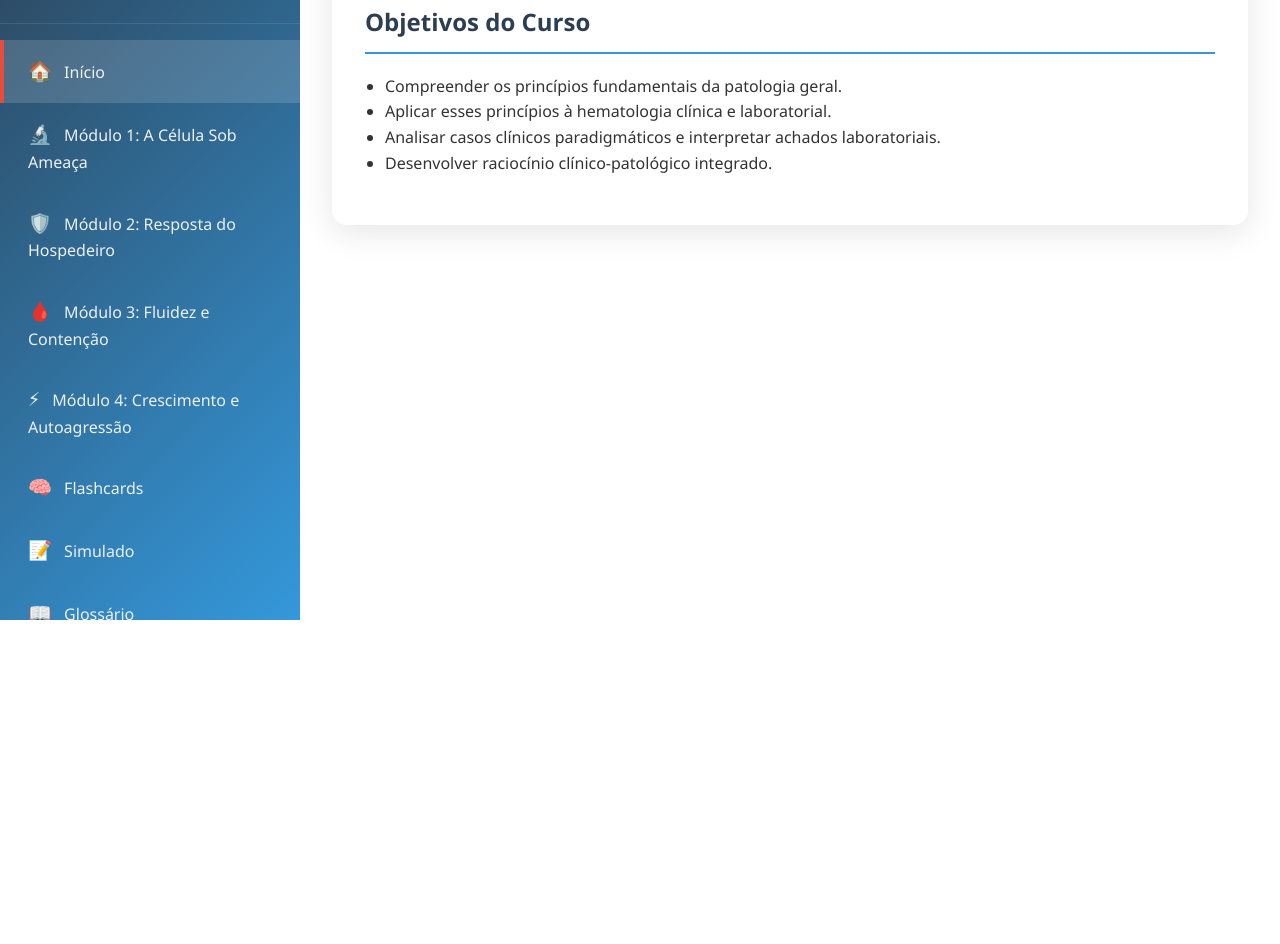
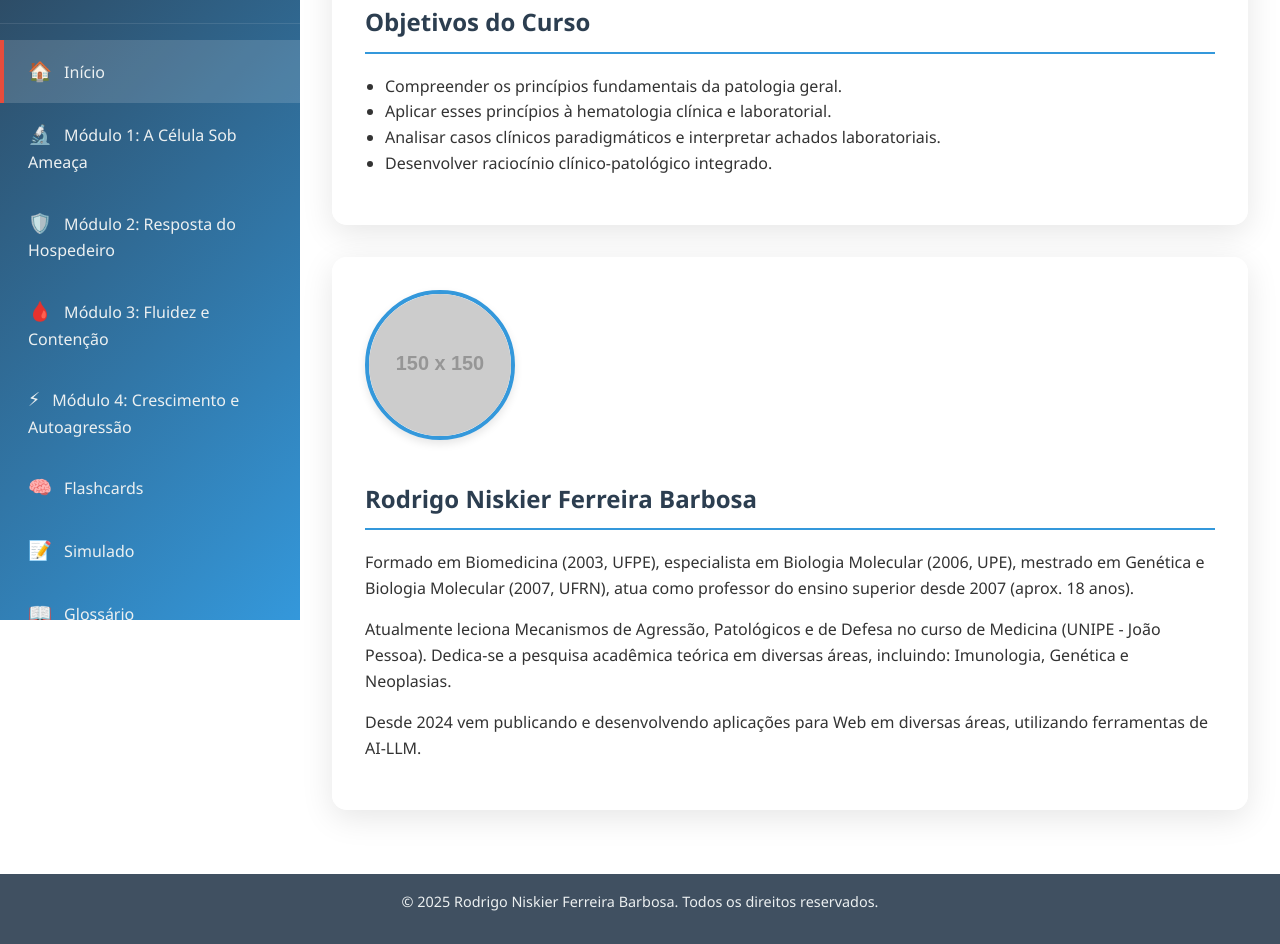
Before and after one commit to rodrigoniskier/hemato-patol, a plain HTML site: page index.html in a window 1280 px wide. Shown: the part 180-1124 px from the top of the page. Before the commit the page ends 800 px from the top, so only its background shows below. Drawn offline with Linux system fonts and the light colour scheme; placeholder pictures from the web are drawn by us.

Commit message:
Update index.html

```diff
--- a/index.html
+++ b/index.html
@@ -22,18 +22,22 @@
             box-sizing: border-box;
         }
 
+        html, body {
+            height: 100%;
+        }
+
         body {
             font-family: 'Segoe UI', Tahoma, Geneva, Verdana, sans-serif;
             line-height: 1.6;
             color: var(--text-color);
-            /* AJUSTE: Fundo de imagem em vez de gradiente */
             background: url('background3.png') center center/cover no-repeat fixed;
-            min-height: 100vh;
+            display: flex;
+            flex-direction: column;
         }
 
         .container {
             display: flex;
-            min-height: 100vh;
+            flex: 1; /* Faz o container crescer para preencher o espaço */
         }
 
         .sidebar {
@@ -243,7 +247,6 @@
             font-size: 0.9rem;
             width: 280px;
             white-space: normal;
-            /* AJUSTE: Z-index alto para garantir que fique sobre outros elementos */
             z-index: 1001;
             opacity: 0;
             visibility: hidden;
@@ -394,6 +397,38 @@
         .reference-list a:hover { text-decoration: underline; }
         .reference-list p { margin-left: 20px; font-style: italic; color: #555; margin-top: 5px; margin-bottom: 0;}
 
+        /* AJUSTE: Estilos para o currículo */
+        .profile-container {
+            display: flex;
+            align-items: flex-start;
+            gap: 2rem;
+            flex-wrap: wrap;
+        }
+        .profile-pic-container {
+            flex-shrink: 0;
+            text-align: center;
+        }
+        .profile-pic {
+            width: 150px;
+            height: 150px;
+            border-radius: 50%;
+            object-fit: cover;
+            border: 4px solid var(--primary-color);
+            box-shadow: 0 4px 8px rgba(0,0,0,0.1);
+        }
+        .profile-text {
+            flex-grow: 1;
+        }
+
+        /* AJUSTE: Estilos para o rodapé */
+        .main-footer {
+            text-align: center;
+            padding: 1rem;
+            background-color: rgba(44, 62, 80, 0.9);
+            color: #ecf0f1;
+            font-size: 0.9em;
+        }
+
         @media (max-width: 768px) {
             .hamburger {
                 display: block;
@@ -420,6 +455,11 @@
                 margin-right: 0;
                 margin-bottom: 0.5rem;
                 border-radius: 10px;
+            }
+            .profile-container {
+                flex-direction: column;
+                align-items: center;
+                text-align: center;
             }
         }
 
@@ -476,6 +516,11 @@
             <!-- Seções serão preenchidas dinamicamente -->
         </main>
     </div>
+
+    <!-- AJUSTE: Rodapé adicionado ao final do corpo -->
+    <footer class="main-footer">
+        <p>&copy; 2025 Rodrigo Niskier Ferreira Barbosa. Todos os direitos reservados.</p>
+    </footer>
 
     <!-- Modal para Quizzes -->
     <div id="quiz-modal" class="modal">
@@ -634,7 +679,22 @@
                         <li>Analisar casos clínicos paradigmáticos e interpretar achados laboratoriais.</li>
                         <li>Desenvolver raciocínio clínico-patológico integrado.</li>
                     </ul>
-                </div>`;
+                </div>
+                <!-- AJUSTE: Box do currículo adicionado -->
+                <div class="content-box">
+                    <div class="profile-container">
+                        <div class="profile-pic-container">
+                            <img src="https://placehold.co/150x150/3498db/ffffff?text=Foto" alt="Foto de Rodrigo Niskier Ferreira Barbosa" class="profile-pic">
+                        </div>
+                        <div class="profile-text">
+                            <h2>Rodrigo Niskier Ferreira Barbosa</h2>
+                            <p>Formado em Biomedicina (2003, UFPE), especialista em Biologia Molecular (2006, UPE), mestrado em Genética e Biologia Molecular (2007, UFRN), atua como professor do ensino superior desde 2007 (aprox. 18 anos).</p>
+                            <p>Atualmente leciona Mecanismos de Agressão, Patológicos e de Defesa no curso de Medicina (UNIPE - João Pessoa). Dedica-se a pesquisa acadêmica teórica em diversas áreas, incluindo: Imunologia, Genética e Neoplasias.</p>
+                            <p>Desde 2024 vem publicando e desenvolvendo aplicações para Web em diversas áreas, utilizando ferramentas de AI-LLM.</p>
+                        </div>
+                    </div>
+                </div>
+            `;
 
             const renderModule = (moduleId) => {
                 const module = courseData.modules.find(m => m.id === moduleId);
@@ -697,7 +757,6 @@
             };
 
             const getSimuladoPageHtml = () => {
-                // AJUSTE: Gerar checkboxes para os tópicos do simulado
                 let quizOptionsHtml = '';
                 courseData.modules.forEach(mod => {
                     quizOptionsHtml += `<h4 style="margin-top: 1rem;">${mod.title}</h4>`;
@@ -708,7 +767,7 @@
 
                 return `<div class="content-box">
                     <h1>📝 Simulado Personalizado</h1>
-                    <p>Selecione os assuntos para gerar um simulado. Serão incluídas 3 questões para cada assunto selecionado.</p>
+                    <p>Selecione os assuntos para gerar um simulado. Serão incluídas 2 questões para cada assunto selecionado.</p>
                     <div class="simulado-config" id="simulado-config">
                         <form id="custom-quiz-form">
                             <div class="config-group">
@@ -821,7 +880,6 @@
                         }
 
                         let questionPool = [];
-                        // AJUSTE: Lógica para pegar 3 questões por tópico
                         selectedTopics.forEach(topicId => {
                             if (courseData.quizzes[topicId]) {
                                 let topicQuestions = courseData.quizzes[topicId].filter(q => selectedDifficulties.includes(q.d));
@@ -835,13 +893,11 @@
                             return;
                         }
 
-                        // Embaralha o pool final de questões de todos os tópicos
                         questionPool.sort(() => 0.5 - Math.random());
                         startQuiz(questionPool, 'Simulado Personalizado');
                     });
                 }
 
-                // AJUSTE: Adiciona listeners para todos os tooltips na página renderizada
                 initializeTooltips();
             };
 
@@ -853,33 +909,28 @@
                         const tooltipContent = e.currentTarget.querySelector('.tooltip-content');
                         if (!tooltipContent) return;
 
-                        // Força o tooltip a ser visível para medir, mas fora da tela
                         tooltipContent.style.visibility = 'hidden';
                         tooltipContent.style.display = 'block';
 
                         const mainRect = mainContent.getBoundingClientRect();
                         const tipRect = tooltipContent.getBoundingClientRect();
 
-                        // Reseta os estilos de posicionamento
                         tooltipContent.style.left = '50%';
                         tooltipContent.style.transform = 'translateX(-50%)';
                         tooltipContent.style.right = 'auto';
 
-                        // Verifica se transborda à direita
-                        if (tipRect.right > mainRect.right - 16) { // 16px de margem
+                        if (tipRect.right > mainRect.right - 16) {
                            tooltipContent.style.left = 'auto';
                            tooltipContent.style.right = '0';
                            tooltipContent.style.transform = 'translateX(0)';
                         }
 
-                        // Verifica se transborda à esquerda
-                        if (tipRect.left < mainRect.left + 16) { // 16px de margem
+                        if (tipRect.left < mainRect.left + 16) {
                            tooltipContent.style.left = '0';
                            tooltipContent.style.right = 'auto';
                            tooltipContent.style.transform = 'translateX(0)';
                         }
 
-                        // Torna visível na posição correta
                         tooltipContent.style.display = '';
                         tooltipContent.style.visibility = 'visible';
                     });
```
